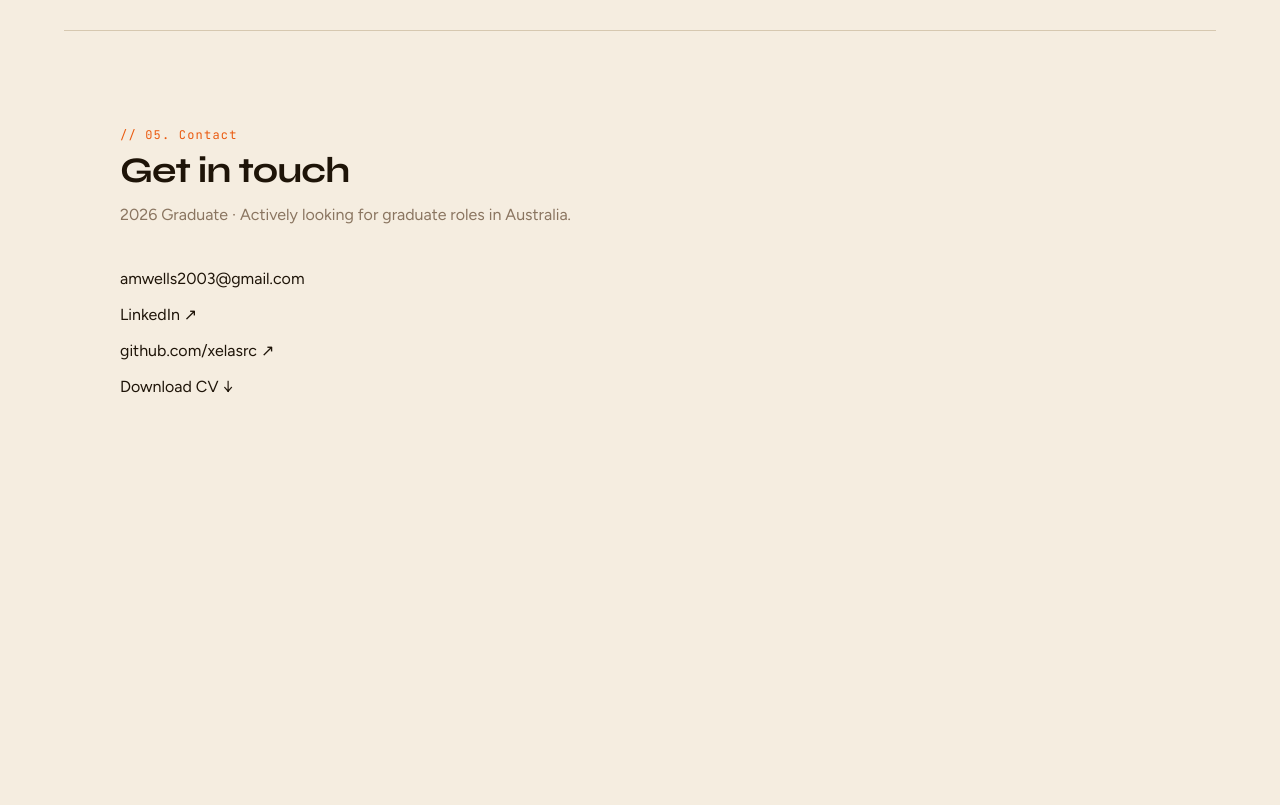
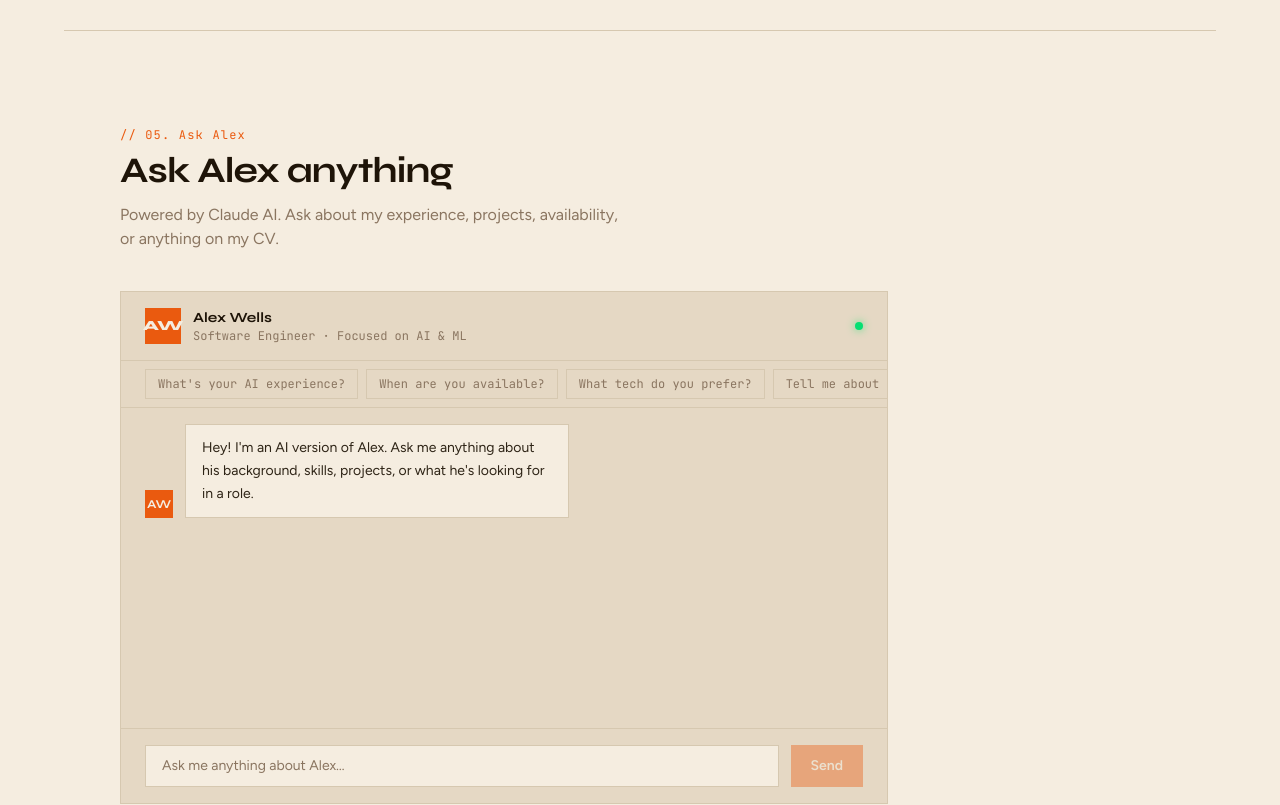
Before and after one commit to xelasrc/portfolio, a Next.js app: page / in a window 1280 px wide. Shown: the part 3160-3965 px from the top of the page. Before the commit the page ends 3655 px from the top, so only its background shows below. Built offline with nearby package versions, Linux system fonts and the light colour scheme.

Commit message:
feat: added basic Claude AI chatbot needs updating

```diff
--- a/package.json
+++ b/package.json
@@ -9,6 +9,7 @@
     "lint": "eslint"
   },
   "dependencies": {
+    "@anthropic-ai/sdk": "^0.78.0",
     "framer-motion": "^12.36.0",
     "next": "16.1.6",
     "react": "19.2.3",
--- /dev/null
+++ b/src/app/api/chat/route.ts
@@ -0,0 +1,38 @@
+import Anthropic from "@anthropic-ai/sdk";
+import { NextRequest, NextResponse } from "next/server";
+import profile from "@/data/profile";
+
+const client = new Anthropic();
+
+type Message = {
+  role: "user" | "assistant";
+  content: string;
+};
+
+const SYSTEM = `You are a friendly, professional AI assistant representing Alexander Wells — a New Zealand graduate software engineer. Answer questions about Alex based on the following information only. Be concise, warm, and genuine. Never invent details not in this profile.
+${profile}
+Speak in first person as Alex. Keep answers under 3 short paragraphs. If asked something not in this profile, be honest and suggest contacting Alex directly at amwells2003@gmail.com.`;
+
+export async function POST(req: NextRequest) {
+  try {
+    const { messages } = await req.json();
+
+    // strip any leading assistant messages — API requires user message first
+    const filtered = messages.filter((_: Message, i: number) =>
+      i === 0 ? messages[0].role === "user" : true
+    );
+
+    const response = await client.messages.create({
+      model: "claude-haiku-4-5-20251001",
+      max_tokens: 1024,
+      system: SYSTEM,
+      messages: filtered,
+    });
+
+    const text = response.content[0].type === "text" ? response.content[0].text : "";
+    return NextResponse.json({ message: text });
+  } catch (error) {
+    console.error(error);
+    return NextResponse.json({ error: "Something went wrong" }, { status: 500 });
+  }
+}
--- a/src/app/globals.css
+++ b/src/app/globals.css
@@ -31,3 +31,11 @@ body {
   color: var(--color-text);
   overflow-x: hidden;
 }
+
+.scrollbar-none {
+  scrollbar-width: none;
+}
+
+.scrollbar-none::-webkit-scrollbar {
+  display: none;
+}
--- a/src/app/page.tsx
+++ b/src/app/page.tsx
@@ -5,6 +5,7 @@ import Experience from "@/components/Experience";
 import Projects from "@/components/Projects";
 import Contact from "@/components/Contact";
 import Navbar from "@/components/Navbar";
+import AskAlex from "@/components/AskAlex";
 
 export default function Home() {
   return (
@@ -25,6 +26,7 @@ export default function Home() {
         <Skills />
         <Experience />
         <Projects />
+        <AskAlex />
         <Contact />
       </main>
     </>
--- a/src/components/AskAlex.tsx
+++ b/src/components/AskAlex.tsx
@@ -0,0 +1,156 @@
+"use client";
+
+import { useState, useRef, useEffect } from "react";
+import Reveal from "@/components/Reveal";
+
+type Message = {
+  role: "user" | "assistant";
+  content: string;
+};
+
+const suggestions = [
+  "What's your AI experience?",
+  "When are you available?",
+  "What tech do you prefer?",
+  "Tell me about Methanex",
+];
+
+export default function AskAlex() {
+  const [messages, setMessages] = useState<Message[]>([
+    {
+      role: "assistant",
+      content: "Hey! I'm an AI version of Alex. Ask me anything about his background, skills, projects, or what he's looking for in a role.",
+    },
+  ]);
+  const [input, setInput] = useState("");
+  const [loading, setLoading] = useState(false);
+  const bottomRef = useRef<HTMLDivElement>(null);
+
+  const isFirstRender = useRef(true);
+
+  const msgsRef = useRef<HTMLDivElement>(null);
+
+  useEffect(() => {
+    if (isFirstRender.current) {
+      isFirstRender.current = false;
+      return;
+    }
+    if (msgsRef.current) {
+      msgsRef.current.scrollTop = msgsRef.current.scrollHeight;
+    }
+  }, [messages]);
+
+  async function sendMessage(text: string) {
+    if (!text.trim() || loading) return;
+
+    const userMessage: Message = { role: "user", content: text };
+    const updated = [...messages, userMessage];
+    setMessages(updated);
+    setInput("");
+    setLoading(true);
+
+    try {
+      const res = await fetch("/api/chat", {
+        method: "POST",
+        headers: { "Content-Type": "application/json" },
+        body: JSON.stringify({ messages: updated }),
+      });
+
+      const data = await res.json();
+      setMessages([...updated, { role: "assistant", content: data.message }]);
+    } catch {
+      setMessages([...updated, { role: "assistant", content: "Something went wrong. Try again in a moment." }]);
+    } finally {
+      setLoading(false);
+    }
+  }
+
+  return (
+    <section id="ask-alex" className="max-w-6xl mx-auto px-14 py-24 border-t border-border">
+      <Reveal>
+        <p className="font-mono text-accent text-xs tracking-widest mb-2">// 05. Ask Alex</p>
+        <h2 className="font-syne font-bold text-bright text-4xl tracking-tight mb-3">Ask Alex anything</h2>
+        <p className="text-muted mb-10 max-w-lg">
+          Powered by Claude AI. Ask about my experience, projects, availability, or anything on my CV.
+        </p>
+      </Reveal>
+
+      <Reveal delay={0.1}>
+        <div className="max-w-3xl border border-border bg-surface">
+
+          {/* header */}
+          <div className="flex items-center gap-3 px-6 py-4 border-b border-border">
+            <div className="w-9 h-9 bg-accent flex items-center justify-center font-syne font-extrabold text-bg text-sm shrink-0">
+              AW
+            </div>
+            <div>
+              <p className="font-syne font-bold text-bright text-sm">Alex Wells</p>
+              <p className="font-mono text-muted text-xs">Software Engineer · Focused on AI & ML</p>
+            </div>
+            <div className="ml-auto w-2 h-2 rounded-full bg-green-400 shadow-[0_0_8px_#4ade80]" />
+          </div>
+
+          {/* suggestions */}
+          <div className="flex gap-2 px-6 py-2 overflow-x-auto scrollbar-none border-b border-border text-muted">
+            {suggestions.map((s) => (
+              <button
+                key={s}
+                onClick={() => sendMessage(s)}
+                className="px-3 py-1.5 border border-border text-muted font-mono text-xs transition-all duration-200 hover:border-accent hover:text-accent hover:bg-accent/5 shrink-0"
+              >
+                {s}
+              </button>
+            ))}
+          </div>
+
+          {/* messages */}
+          <div ref={msgsRef} className="h-80 overflow-y-auto px-6 py-4 flex flex-col gap-4">
+            {messages.map((msg, i) => (
+              <div key={i} className={`flex gap-3 ${msg.role === "user" ? "flex-row-reverse" : ""}`}>
+                <div className={`w-7 h-7 flex items-center justify-center font-syne font-bold text-xs shrink-0 self-end ${msg.role === "assistant" ? "bg-accent text-bg" : "bg-border text-muted"}`}>
+                  {msg.role === "assistant" ? "AW" : "You"}
+                </div>
+                <div className={`px-4 py-3 text-sm leading-relaxed max-w-sm ${msg.role === "assistant" ? "bg-bg border border-border text-text" : "bg-accent/10 border border-accent/20 text-bright"}`}>
+                  {msg.content}
+                </div>
+              </div>
+            ))}
+
+            {loading && (
+              <div className="flex gap-3">
+                <div className="w-7 h-7 bg-accent flex items-center justify-center font-syne font-bold text-xs text-bg shrink-0 self-end">
+                  AW
+                </div>
+                <div className="px-4 py-3 bg-bg border border-border flex gap-1.5 items-center">
+                  <span className="w-1.5 h-1.5 bg-muted rounded-full animate-bounce [animation-delay:0ms]" />
+                  <span className="w-1.5 h-1.5 bg-muted rounded-full animate-bounce [animation-delay:150ms]" />
+                  <span className="w-1.5 h-1.5 bg-muted rounded-full animate-bounce [animation-delay:300ms]" />
+                </div>
+              </div>
+            )}
+          </div>
+
+          {/* input */}
+          <div className="flex gap-3 px-6 py-4 border-t border-border">
+            <input
+              type="text"
+              value={input}
+              onChange={(e) => setInput(e.target.value)}
+              onKeyDown={(e) => e.key === "Enter" && sendMessage(input)}
+              placeholder="Ask me anything about Alex…"
+              className="flex-1 bg-bg border border-border text-bright text-sm px-4 py-2.5 outline-none placeholder:text-muted focus:border-accent transition-colors duration-200"
+            />
+            <button
+              onClick={() => sendMessage(input)}
+              disabled={loading || !input.trim()}
+              className="px-5 py-2.5 bg-accent text-bg font-bold text-sm transition-all duration-200 hover:bg-sky-300 disabled:opacity-40 disabled:cursor-not-allowed"
+            >
+              Send
+            </button>
+          </div>
+
+        </div>
+      </Reveal>
+    </section>
+  );
+}
--- a/src/components/Contact.tsx
+++ b/src/components/Contact.tsx
@@ -4,7 +4,7 @@ export default function Contact() {
   return (
     <section id="contact" className="max-w-6xl mx-auto px-14 py-24 border-t border-border">
       <Reveal>
-        <p className="font-mono text-accent text-xs tracking-widest mb-2">// 05. Contact</p>
+        <p className="font-mono text-accent text-xs tracking-widest mb-2">// 06. Contact</p>
         <h2 className="font-syne font-bold text-bright text-4xl tracking-tight mb-3">Get in touch</h2>
         <p className="text-muted mb-10">2026 Graduate · Actively looking for graduate roles in Australia.</p>
       </Reveal>
--- /dev/null
+++ b/src/data/profile.ts
@@ -0,0 +1,27 @@
+const profile = `
+NAME: Alexander Wells
+
+CONTACT: amwells2003@gmail.com | github.com/xelasrc | linkedin.com/in/alexander-wells-b0a5aa309
+
+EDUCATION: Bachelor of Engineering (Hons) in Software, AI Specialisation — Victoria University of Wellington, NZ. Expected graduation May 2026.
+
+EXPERIENCE:
+Data Science & Analytics Intern, Methanex NZ (Nov 2025 – Feb 2026, New Plymouth)
+- Designed and built a pilot AI-driven Risk-Based Inspection (RBI) system to evaluate and prioritise industrial assets across multiple production sites
+- Determined system architecture and selected relevant asset data to implement benchmarking asset sister comparisons
+- Developed data processing pipelines to clean and structure large asset datasets for modelling and analysis
+- Built an internal AI chatbot using Azure OpenAI API for natural language querying of RBI insights, working closely with engineers and stakeholders
+
+PROJECTS:
+1. AI Interview Simulator (In Progress) — Python, FastAPI, React. Web app where users upload their CV and job description, go through a simulated AI interview, and receive evaluations.
+2. AI Gym Mobile App (Complete) — React Native, TypeScript, Firebase, OpenAI API. Mobile app for workout tracking with AI-generated insights.
+3. Hobby Detectives Game (Complete) — Java, JUnit, GitLab. Cluedo-inspired game with full game logic and GUI, built in a team of five over six months using agile workflows.
+
+SKILLS: Python, TypeScript, Java, JavaScript, SQL, React Native, FastAPI, Next.js, Node.js, Firebase, Azure, Azure OpenAI API, LLM integration, data pipelines, ML modelling, agile/scrum, REST APIs.
+
+CURRENTLY LEARNING: RAG systems, vector databases, LangChain, AI agents.
+
+AVAILABILITY: Graduating May 27th 2026. Actively seeking graduate software engineering roles in Australia. Open to relocation globally.
+`;
+
+export default profile;
```
Also changed, not shown: 1 other file (tests, documents, lock files or other folders).
